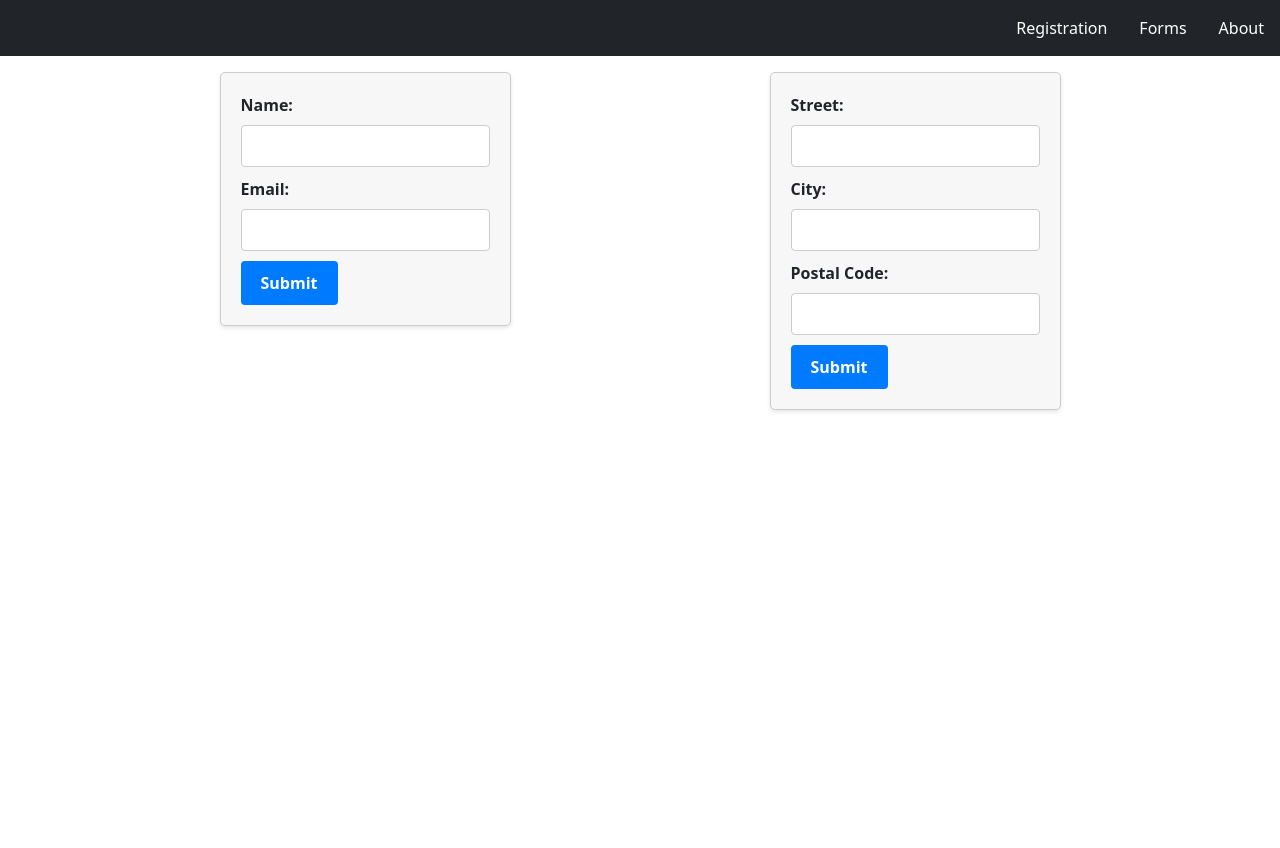
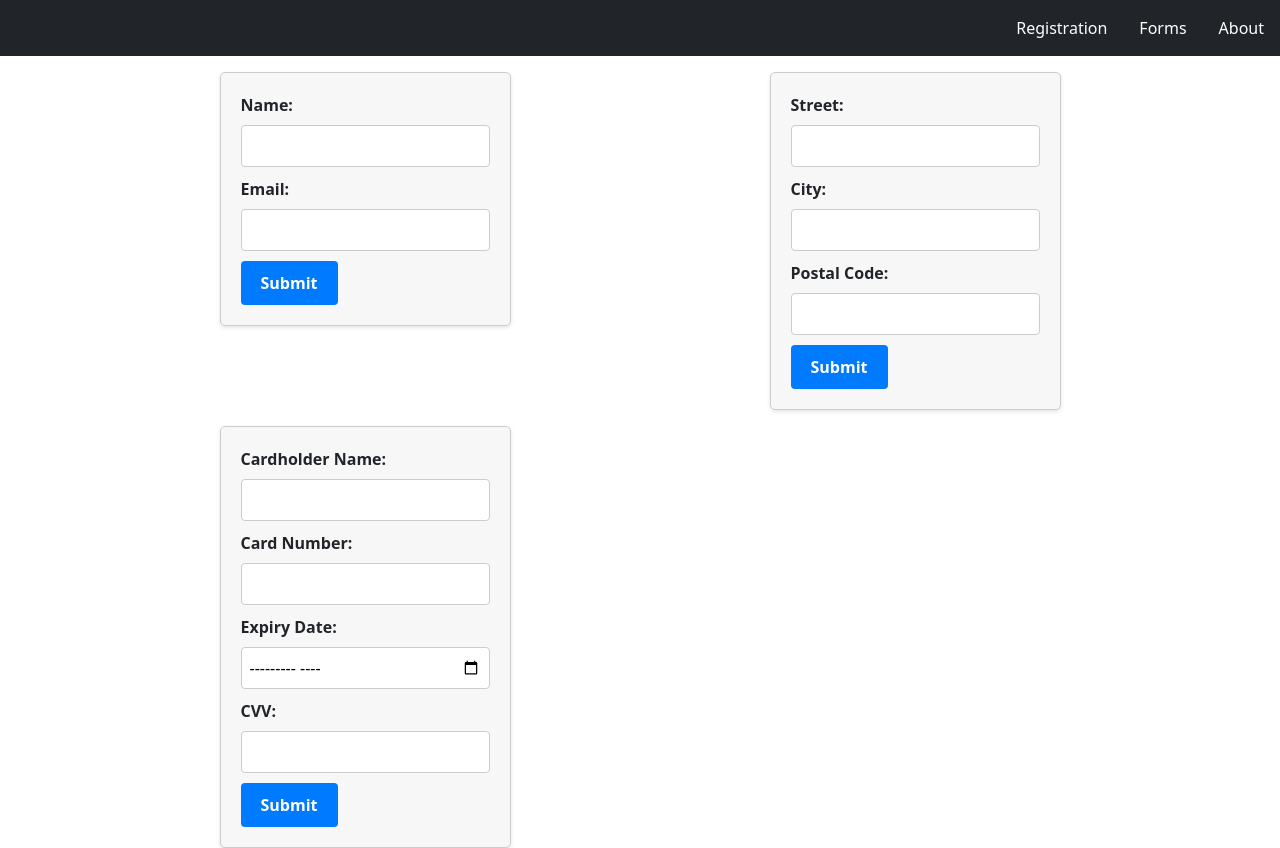
Before and after one commit to MatijaKocevar/vue-Js-frodx, a Vue app: page /#/forms in a window 1280 px wide. Before the commit the page ends 800 px from the top, so only its background shows below. Built offline with nearby package versions, Linux system fonts and the light colour scheme.

Commit message:
Add PaymentDetailsForm component that uses DynamicForm

```diff
--- /dev/null
+++ b/src/components/PaymentDetailsForm/PaymentDetailsForm.vue
@@ -0,0 +1,66 @@
+<script setup>
+  import { ref } from 'vue'
+  import DynamicForm from '../DynamicForm/DynamicForm.vue'
+
+  const formData = ref({
+    cardName: '',
+    cardNumber: '',
+    expiryDate: '',
+    cvv: ''
+  })
+
+  const handleFormSubmit = (formData) => {
+    console.log('Submitted payment details:', formData)
+  }
+</script>
+
+<template>
+  <DynamicForm v-model="formData" @submit="handleFormSubmit">
+    <template #default="{ modelValue, input }">
+      <div class="input-field">
+        <label for="cardName">Cardholder Name:</label>
+        <input
+          id="cardName"
+          :value="modelValue.cardName"
+          type="text"
+          required
+          @input="(e) => input('cardName', e.target.value)"
+        />
+      </div>
+      <div class="input-field">
+        <label for="cardNumber">Card Number:</label>
+        <input
+          id="cardNumber"
+          :value="modelValue.cardNumber"
+          type="text"
+          pattern="\d{16}"
+          required
+          @input="(e) => input('cardNumber', e.target.value)"
+        />
+      </div>
+      <div class="input-field">
+        <label for="expiryDate">Expiry Date:</label>
+        <input
+          id="expiryDate"
+          :value="modelValue.expiryDate"
+          type="month"
+          required
+          @input="(e) => input('expiryDate', e.target.value)"
+        />
+      </div>
+      <div class="input-field">
+        <label for="cvv">CVV:</label>
+        <input
+          id="cvv"
+          :value="modelValue.cvv"
+          type="number"
+          pattern="\d{3,4}"
+          required
+          @input="(e) => input('cvv', e.target.value)"
+        />
+      </div>
+    </template>
+  </DynamicForm>
+</template>
+
+<style lang="scss" src="./PaymentDetailsFormStyle.scss" scoped />
--- /dev/null
+++ b/src/components/PaymentDetailsForm/PaymentDetailsFormStyle.scss
@@ -0,0 +1,16 @@
+.input-field {
+  label {
+    display: block;
+    margin-bottom: 8px;
+    font-weight: bold;
+  }
+
+  input {
+    width: 100%;
+    padding: 8px;
+    margin-bottom: 10px;
+    border: 1px solid #ccc;
+    border-radius: 4px;
+    outline: none;
+  }
+}
--- a/src/views/FormsPage/FormsPage.vue
+++ b/src/views/FormsPage/FormsPage.vue
@@ -1,12 +1,14 @@
 <script setup>
   import SampleForm from '../../components/SampleForm/SampleForm.vue'
   import AddressForm from '../../components/AddressForm/AddressForm.vue'
+  import PaymentDetailsForm from '../../components/PaymentDetailsForm/PaymentDetailsForm.vue'
 </script>
 
 <template>
   <div class="forms-page">
     <SampleForm />
     <AddressForm />
+    <PaymentDetailsForm />
   </div>
 </template>
 
```
